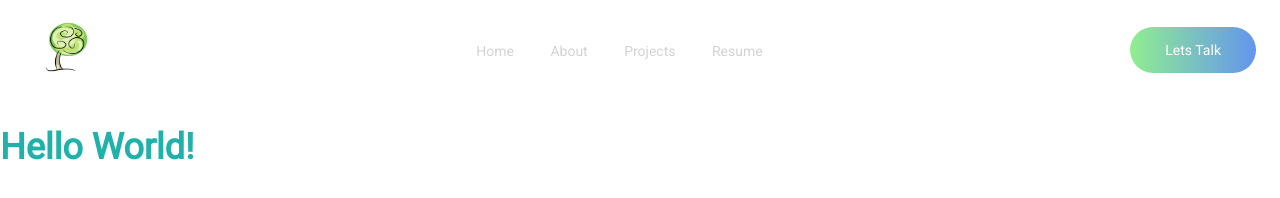
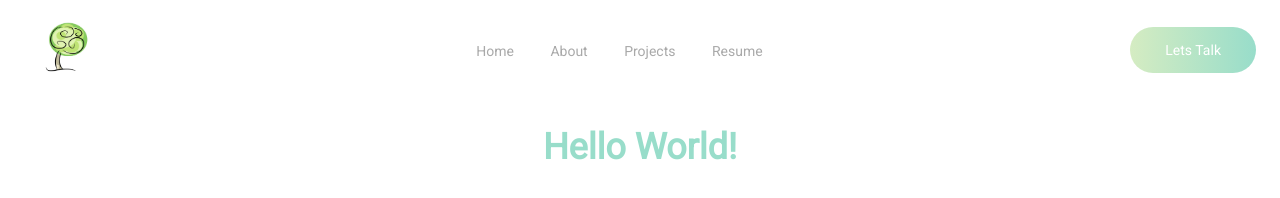
Before and after one commit to LoayYengin/personal-website, a plain HTML site: page index.html in a window 1280 px wide. Drawn offline with Linux system fonts and the light colour scheme.

Commit message:
changed color palette

```diff
--- a/CSS/global.css
+++ b/CSS/global.css
@@ -14,7 +14,7 @@ body {
     font-size: 1.125rem;
     font-weight: 300;
     font-family: "Roboto", sans-serif;
-    color: lightseagreen;
+    color: black;
 }
 a {
     text-decoration: none;
@@ -39,7 +39,7 @@ button, .button {
     padding: 0.875rem 2.1875rem;
     border: 0;
     border-radius: 50px;
-    background: linear-gradient(to right, lightgreen, cornflowerblue);
+    background: linear-gradient(to right, #d5ecc2, #98ddca);
     color: white;
     font-weight: 400;
 }
--- a/CSS/header.css
+++ b/CSS/header.css
@@ -14,7 +14,6 @@ nav {
 .tree-logo {
     max-width: 100%;
     height: 60px;
-
 }
 
 /*mobile menu*/
@@ -31,7 +30,7 @@ nav {
 
 .header-links > a {
     font-size: 0.875rem;
-    color: lightgray;
+    color: darkgray;
     position: relative;
     transition: color 300ms ease-in-out;
 }
@@ -40,7 +39,7 @@ nav {
     margin-right: 32px;
 }
 .header-links > a:hover {
-    color: lightseagreen;
+    color: #ffaaa7;
 }
 .header-links > a::before {
     content: "";
@@ -50,7 +49,7 @@ nav {
     left: 0;
     right: 0;
     bottom: -30px;
-    background: linear-gradient(to right, lightgreen, cornflowerblue);
+    background: linear-gradient(to right, #d5ecc2, #98ddca);
     opacity: 0;
     transition: opacity 300ms ease-in-out;
 }
--- /dev/null
+++ b/CSS/home.css
@@ -0,0 +1,4 @@
+.home-content {
+    color: #98ddca;
+    text-align: center;
+}
--- a/CSS/main-style-sheet.css
+++ b/CSS/main-style-sheet.css
@@ -1,2 +1,3 @@
 @import "global.css";
 @import "header.css";
+@import "home.css";
--- a/index.html
+++ b/index.html
@@ -28,9 +28,11 @@
             <a href="#" class="button header-cta hide-for-mobile">Lets Talk</a>
         </nav>
     </header>
-    <div>
+
+    <div class="home-content">
         <h1>Hello World!</h1>
     </div>
+
 <script src="js/script.js"></script>
 </body>
 </html>
```
